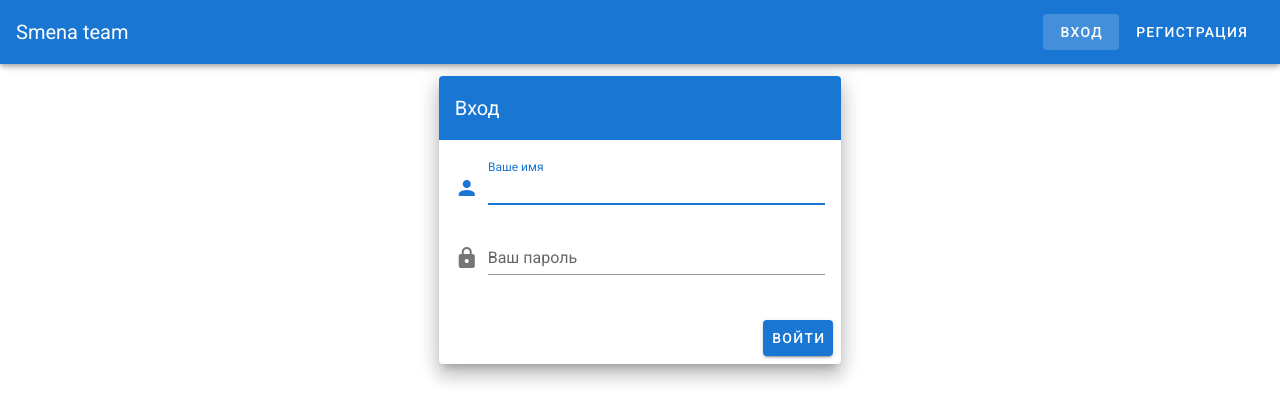
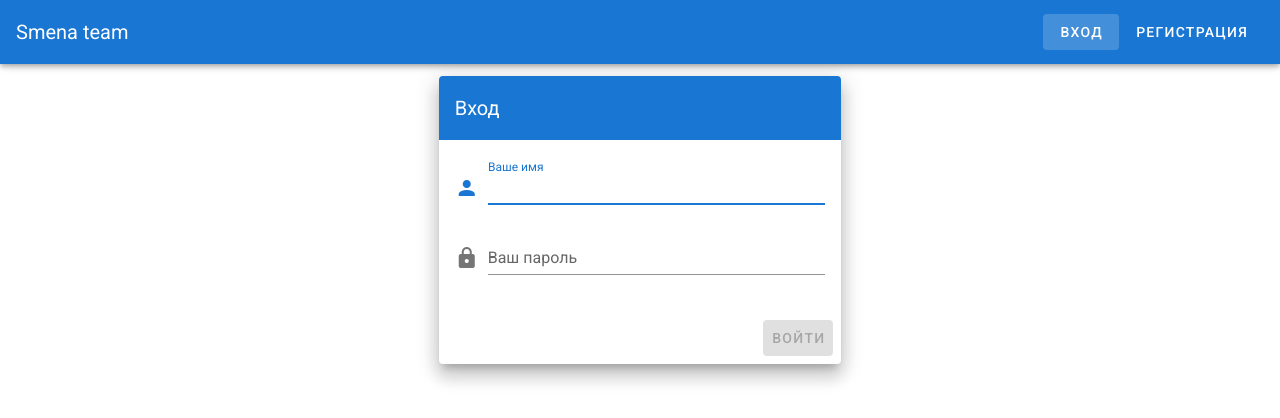
Before and after one commit to xpcrtv/smena-frontend-ta, a Vue app: page /login in a window 1280 px wide. Shown: the top 418 px of the page. Built offline with nearby package versions, Linux system fonts and the light colour scheme.

Commit message:
add: test for login form component

```diff
--- a/src/components/LoginForm.vue
+++ b/src/components/LoginForm.vue
@@ -6,8 +6,9 @@
     <v-form
       ref="loginForm"
       :disabled="loading"
+      v-model="isFormValid"
       @submit.prevent="logIn"
-      lazy-validation
+      data-testid="login-form"
     >
       <v-card-text>
         <v-text-field
@@ -31,7 +32,14 @@
       </v-card-text>
       <v-card-actions>
         <v-spacer></v-spacer>
-        <v-btn :loading="loading" type="submit" color="primary">Войти</v-btn>
+        <v-btn
+          data-testid="submit-btn"
+          :disabled="!isFormValid"
+          :loading="loading"
+          type="submit"
+          color="primary"
+          >Войти</v-btn
+        >
       </v-card-actions>
     </v-form>
   </v-card>
@@ -42,7 +50,8 @@ export default {
   data: () => ({
     username: '',
     password: '',
-    loading: false
+    loading: false,
+    isFormValid: false
   }),
   computed: {
     userNameRules() {
```
Also changed, not shown: 1 other file (tests, documents, lock files or other folders).
